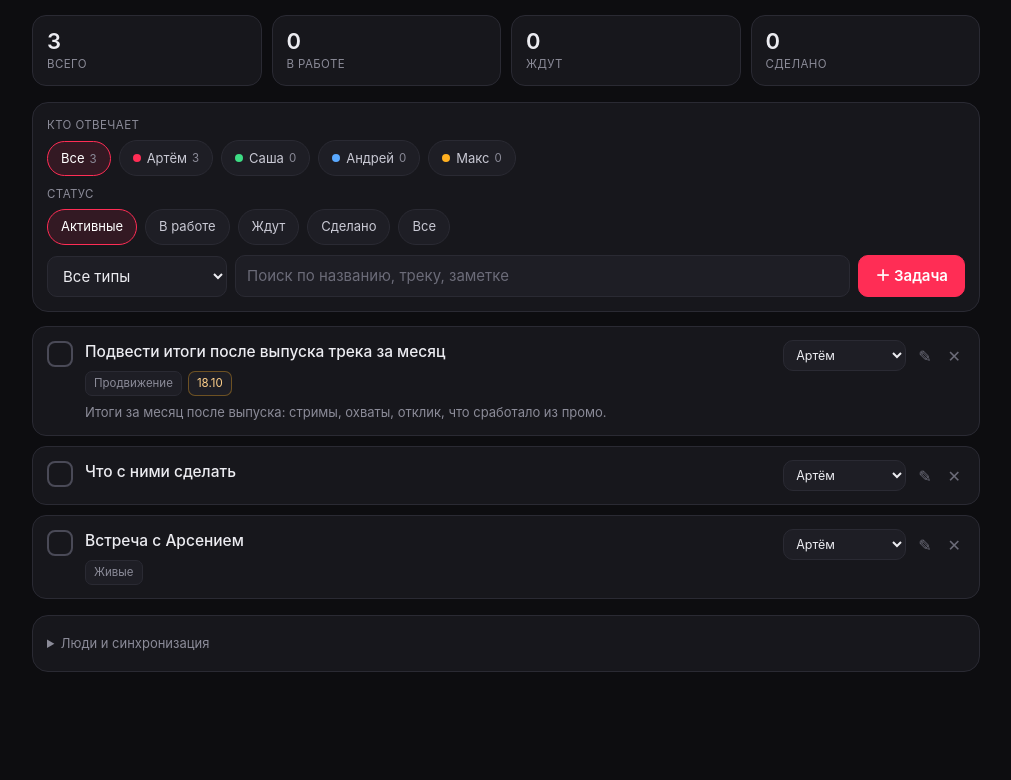
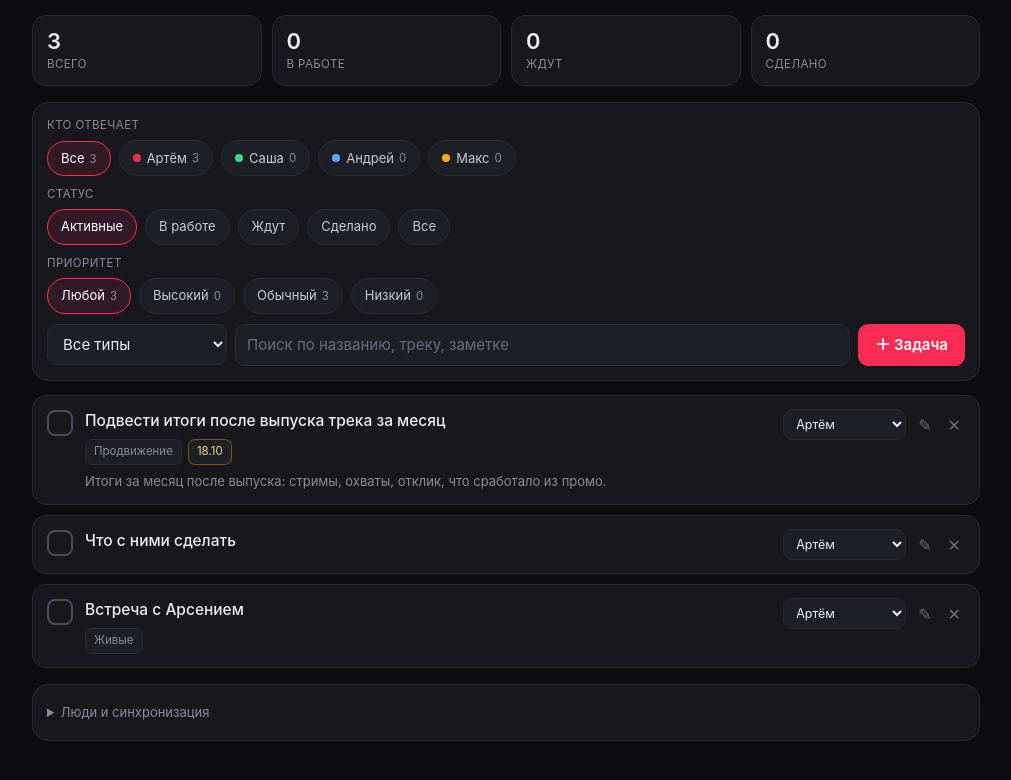
Before and after one commit to art19323/sth-tasks, a plain HTML site: page index.html in a window 1280 px wide. Shown: the part 92-872 px from the top of the page, without its empty margins (134-1145 px from the left). Drawn offline with Linux system fonts and the light colour scheme.

Commit message:
Фильтр и бейджи приоритета

```diff
--- a/index.html
+++ b/index.html
@@ -104,6 +104,10 @@ details[open] summary{margin-bottom:10px}
         <div class="lbl">Статус</div>
         <div class="row" id="statusChips"></div>
       </div>
+      <div>
+        <div class="lbl">Приоритет</div>
+        <div class="row" id="priorityChips"></div>
+      </div>
       <div class="row">
         <select id="typeFilter" class="search" style="flex:0 0 auto"></select>
         <input id="search" class="search" placeholder="Поиск по названию, треку, заметке">
@@ -199,7 +203,7 @@ const GIST_KEY = "sth_tasks_gist_id";
 const FILE_NAME = "sth-tasks-state.json";
 
 let state = null;
-let filters = {member:"all", status:"active", type:"all", q:""};
+let filters = {member:"all", status:"active", priority:"all", type:"all", q:""};
 let editingId = null;
 let pendingDelete = null;
 let remoteStamp = null;
@@ -324,6 +328,19 @@ function renderStatusChips(){
   box.innerHTML = opts.map(o => '<div class="chip' + (filters.status === o.id ? " on" : "") + '" data-status="' + o.id + '">' + o.title + "</div>").join("");
 }
 
+function renderPriorityChips(){
+  const box = document.getElementById("priorityChips");
+  const counts = {high:0, normal:0, low:0};
+  state.tasks.forEach(t => { if(t.status !== "done" && t.status !== "dropped") counts[t.priority || "normal"]++; });
+  const opts = [
+    {id:"all", title:"Любой", n:counts.high + counts.normal + counts.low},
+    {id:"high", title:"Высокий", n:counts.high},
+    {id:"normal", title:"Обычный", n:counts.normal},
+    {id:"low", title:"Низкий", n:counts.low}
+  ];
+  box.innerHTML = opts.map(o => '<div class="chip' + (filters.priority === o.id ? " on" : "") + '" data-priority="' + o.id + '">' + o.title + '<span class="n">' + o.n + "</span></div>").join("");
+}
+
 function fillSelects(){
   const tf = document.getElementById("typeFilter");
   tf.innerHTML = '<option value="all">Все типы</option>' + TYPES.map(t => '<option value="' + t.id + '">' + t.title + "</option>").join("");
@@ -354,6 +371,7 @@ function matches(t){
   if(filters.status === "active"){ if(t.status === "done" || t.status === "dropped") return false; }
   else if(filters.status === "done"){ if(t.status !== "done") return false; }
   else if(filters.status !== "all"){ if(t.status !== filters.status) return false; }
+  if(filters.priority !== "all" && (t.priority || "normal") !== filters.priority) return false;
   if(filters.type !== "all" && t.type !== filters.type) return false;
   if(filters.q){
     const q = filters.q.toLowerCase();
@@ -389,7 +407,8 @@ function renderList(){
     if(t.type) meta.push('<span class="badge">' + typeTitle(t.type) + "</span>");
     if(t.track) meta.push('<span class="badge trk">' + esc(t.track) + "</span>");
     if(t.due) meta.push('<span class="badge ' + (late ? "late" : "due") + '">' + fmtDate(t.due) + (late ? " · просрочено" : "") + "</span>");
-    if(t.priority === "high") meta.push('<span class="badge hi">Важно</span>');
+    if(t.priority === "high") meta.push('<span class="badge hi">Высокий</span>');
+    else if(t.priority === "low") meta.push('<span class="badge">Низкий</span>');
     if(t.status === "waiting") meta.push('<span class="badge">Ждём не меня</span>');
     if(t.parentTitle) meta.push('<span class="badge">↳ к «' + esc(t.parentTitle) + "»</span>");
     const opts = '<option value="">Не назначено</option>' + state.members.map(m =>
@@ -416,6 +435,7 @@ function render(){
   renderStats();
   renderMemberChips();
   renderStatusChips();
+  renderPriorityChips();
   document.getElementById("typeFilter").value = filters.type;
   renderList();
 }
@@ -665,6 +685,13 @@ function init(){
     render();
   });
 
+  document.getElementById("priorityChips").addEventListener("click", e => {
+    const chip = e.target.closest("[data-priority]");
+    if(!chip) return;
+    filters.priority = chip.dataset.priority;
+    render();
+  });
+
   document.getElementById("typeFilter").addEventListener("change", e => {
     filters.type = e.target.value;
     renderList();
```
